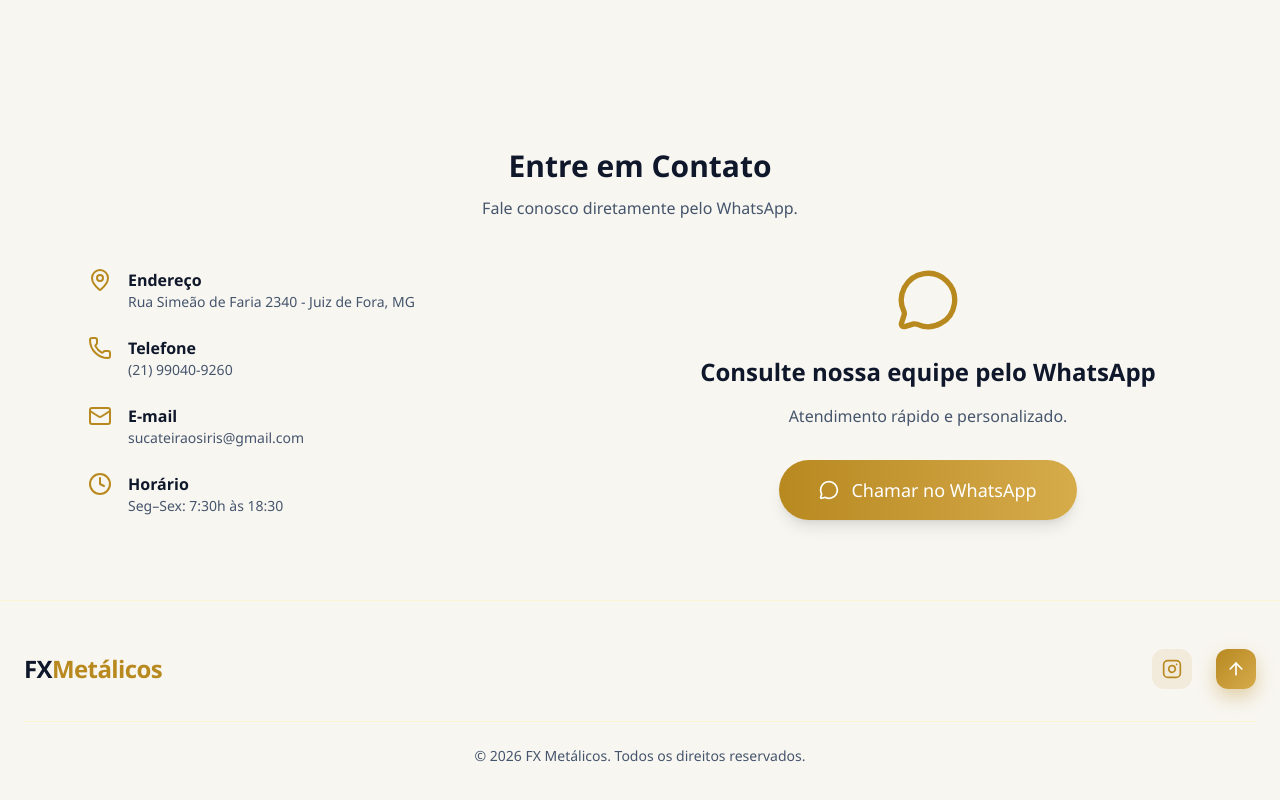
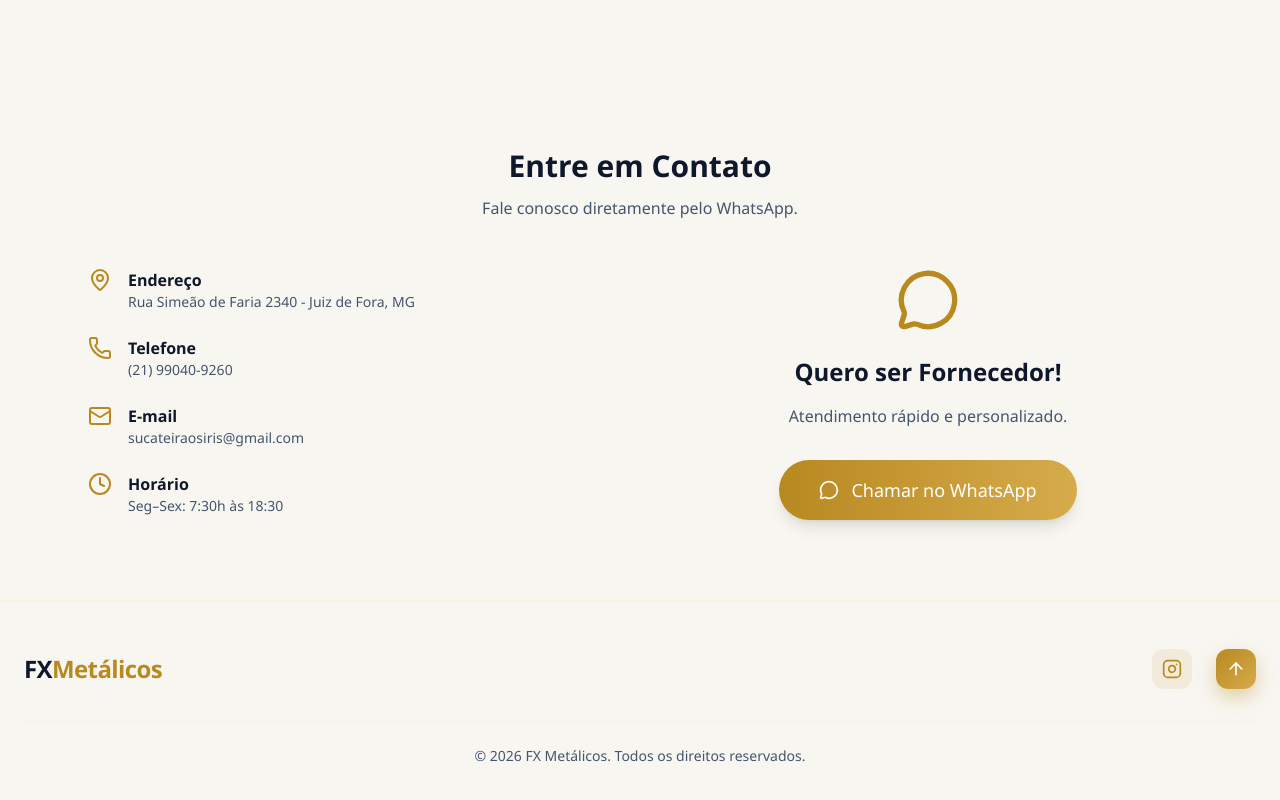
Before and after one commit to mzenao/grupo-fx-metalicos, a React (Vite) app in the folder Front/: page / in a window 1280 px wide. Shown: the part 1913-2713 px from the top of the page. Built offline with nearby package versions, Linux system fonts and the light colour scheme; no server answers.

Commit message:
Implementações de melhorias

```diff
--- a/Front/src/components/landing/Contact.jsx
+++ b/Front/src/components/landing/Contact.jsx
@@ -5,7 +5,7 @@ import { MapPin, Phone, Mail, Clock, MessageCircle } from "lucide-react";
 export default function Contact() {
 
   const whatsappNumber = "5521990409260"; // Coloque seu número com DDD e 55
-  const message = "Olá, gostaria de consultar um funcionário!";
+  const message = "Olá, gostaria de ser um fornecedor do Grupo FX Metálicos!";
   const whatsappLink = `https://wa.me/${whatsappNumber}?text=${encodeURIComponent(message)}`;
 
   return (
@@ -78,7 +78,7 @@ export default function Contact() {
             </div>
 
             <h3 className="text-2xl font-semibold mb-4 text-slate-900">
-              Consulte nossa equipe pelo WhatsApp
+              Quero ser Fornecedor!
             </h3>
 
             <p className="text-slate-600 mb-8 max-w-md">
```
